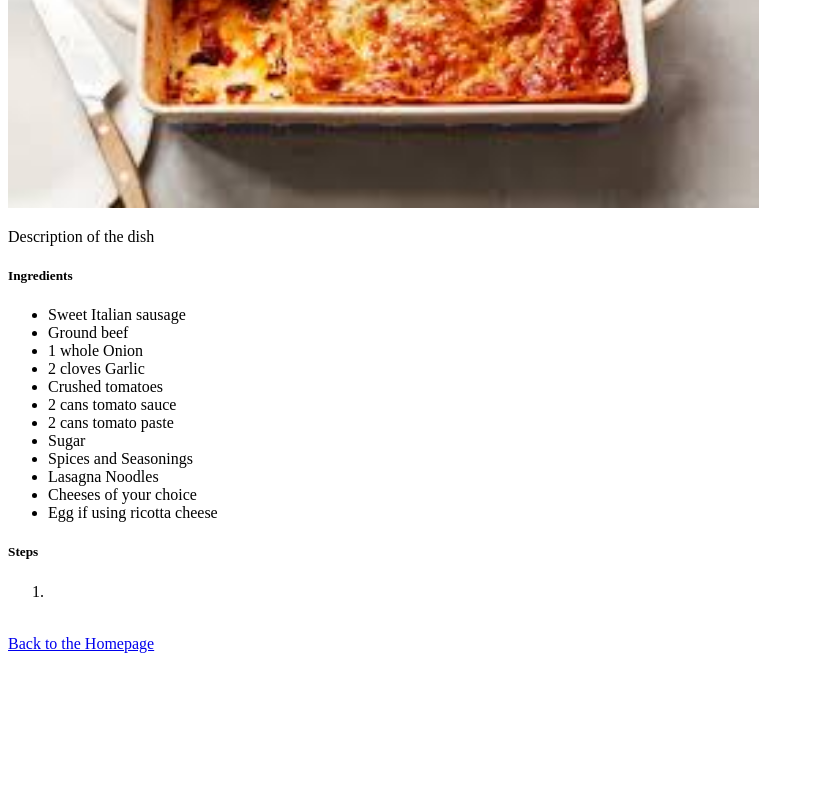
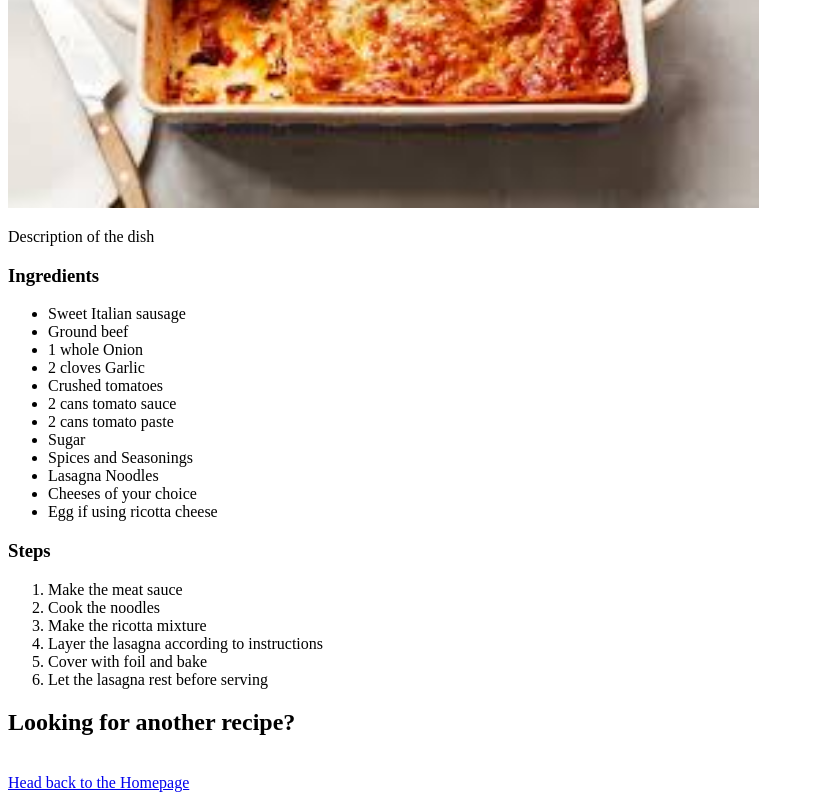
Before and after one commit to Velarken/odin-recipies, a plain HTML site: page recipies/lasagna.html in a window 1280 px wide. Shown: the part 372-1172 px from the top of the page, without its empty margins (0-814 px from the left). Before the commit the page ends 1033 px from the top, so only its background shows below. Drawn offline with Linux system fonts and the light colour scheme.

Commit message:
Create pizza.html and boilerplate

```diff
--- a/recipies/lasagna.html
+++ b/recipies/lasagna.html
@@ -10,7 +10,7 @@
         <p>
             Description of the dish
         </p>
-        <h5>Ingredients</h5>
+        <h3>Ingredients</h3>
         <ul>
             <li>Sweet Italian sausage</li>
             <li>Ground beef</li>
@@ -25,11 +25,17 @@
             <li>Cheeses of your choice</li>
             <li>Egg if using ricotta cheese</li>
         </ul>
-        <h5>Steps</h5>
+        <h3>Steps</h3>
         <ol>
-            <li></li>
+            <li>Make the meat sauce</li>
+            <li>Cook the noodles</li>
+            <li>Make the ricotta mixture</li>
+            <li>Layer the lasagna according to instructions</li>
+            <li>Cover with foil and bake</li>
+            <li>Let the lasagna rest before serving</li>
         </ol>
-        <br><a href="../index.html">Back to the Homepage</a>
+        <h2>Looking for another recipe?</h2>
+        <br><a href="../index.html">Head back to the Homepage</a>
 
     </body>
 </html>
```
Also changed, not shown: recipies/pizza.html (+10 -0 lines).
